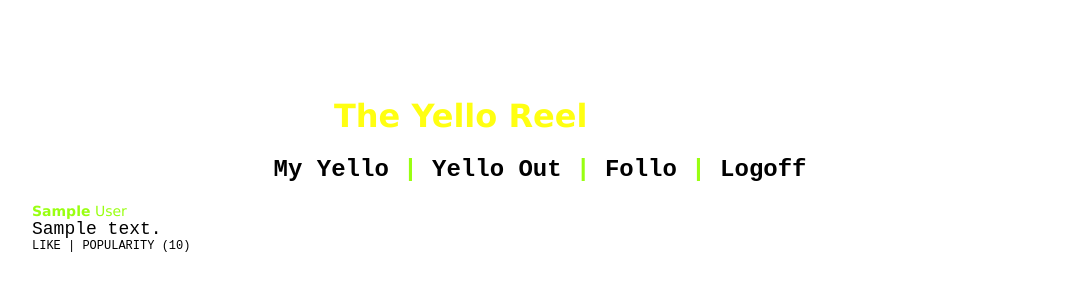
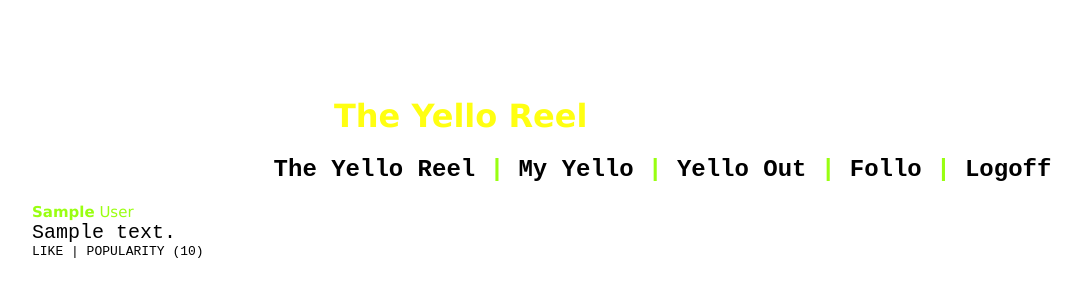
Before and after one commit to foxcroft/p2.rubburduck.biz, a PHP site: the page made by views/v_posts_index.php in a window 1280 px wide. Shown: the top 300 px of the page, without its empty margins (32-1114 px from the left). Run offline with PHP 8.4, Linux system fonts and the light colour scheme; the template is opened without the code that fills it: most values are stand-ins (such as "Sample title", 1, 10 or a date in 2020); data that the repository does not hold is empty.

Commit message:
Some final touch-ups

```diff
--- a/controllers/c_users.php
+++ b/controllers/c_users.php
@@ -207,7 +207,7 @@ class users_controller extends base_controller {
 
         $this->template->client_files_body = Utils::load_client_files($client_files_body);
 
-
+        #get info for listing posts from database
         $q = 'SELECT
                 posts.content,
                 posts.created,
@@ -224,9 +224,6 @@ class users_controller extends base_controller {
 
         $this->template->content->posts = $posts;
 
-        # for converting time to readable format, could be wrong
-        // $this->template->content->post_time = Time::display($posts['created']);
-
 
         # Display the View
         echo $this->template;
--- a/css/default.css
+++ b/css/default.css
@@ -39,7 +39,7 @@ margin-left: 40%;
 p
 {
 	font-family: "Courier New", Courier, monospace;
-	font-size: 18px;
+	font-size: 20px;
 }
 p.follow
 {
@@ -114,7 +114,7 @@ a:active {
 }
 #poster_name
 {
-	font-size: 14px;
+	font-size: 15px;
 	font-family:Verdana, Geneva, sans-serif;
 	color:#99FF11;
 }
@@ -125,5 +125,5 @@ a:active {
 }
 #sub_line
 {
-	font-size: 12px;
+	font-size: 13px;
 }
--- a/views/v_posts_add.php
+++ b/views/v_posts_add.php
@@ -6,6 +6,7 @@
 	<h1>Yello Your Mind</h1>
 	    <h2><a href="/posts">The Yello Reel</a> |
 	    	<a href="/users/profile">My Yello</a> |
+	    	<a href="/posts/add">Yello Out</a> |
 	    	<a href="/posts/users">Follo</a> |
 	    	<a href="/users/logout">Logoff</a></h2>
 	<br>
--- a/views/v_posts_index.php
+++ b/views/v_posts_index.php
@@ -5,7 +5,8 @@
 <body>
 
 	<h1>The Yello Reel</h1>
-	    <h2><a href="/users/profile">My Yello</a> |
+	    <h2><a href="/posts">The Yello Reel</a> |
+	    	<a href="/users/profile">My Yello</a> |
 	    	<a href="/posts/add">Yello Out</a> |
 	    	<a href="/posts/users">Follo</a> |
 	    	<a href="/users/logout">Logoff</a></h2>
--- a/views/v_posts_users.php
+++ b/views/v_posts_users.php
@@ -8,6 +8,7 @@
 	    <h2><a href="/posts">The Yello Reel</a> |
 	    	<a href="/users/profile">My Yello</a> |
 	    	<a href="/posts/add">Yello Out</a> |
+	    	<a href="/posts/users">Follo</a> |
 	    	<a href="/users/logout">Logoff</a></h2>
     <br>
 
--- a/views/v_users_profile.php
+++ b/views/v_users_profile.php
@@ -9,6 +9,7 @@
 
 	    <h1>Yello, <?=$user_name?>!</h1>
 	    <h2><a href="/posts">The Yello Reel</a> |
+	    	<a href="/users/profile">My Yello</a> |
 	    	<a href="/posts/add">Yello Out</a> |
 	    	<a href="/posts/users">Follo</a> |
 	    	<a href="/users/logout">Logoff</a></h2>
```
Also changed, not shown: controllers/c_posts.php (+6 -10 lines).
